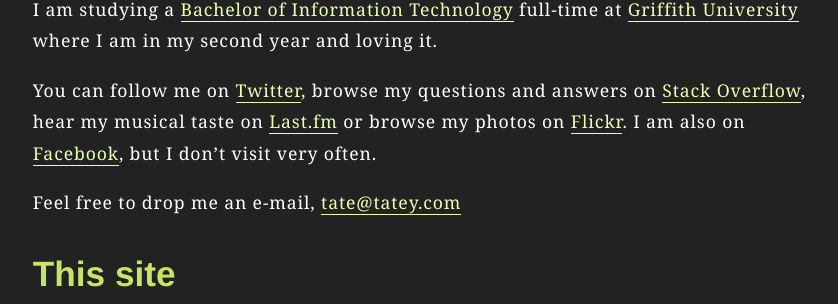
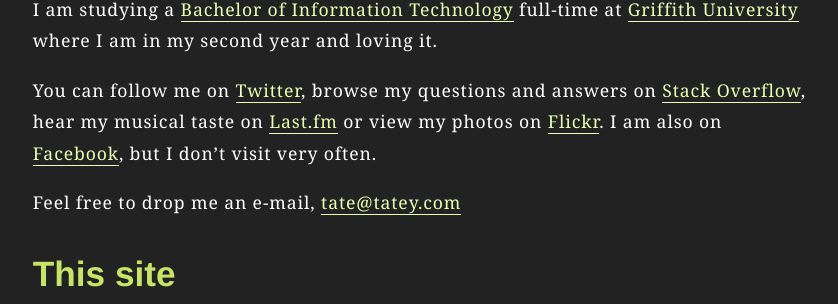
Before and after one commit to tatey/tatey.com, a Jekyll site: the page built from about.html, in a window 1280 px wide. Shown: the part 805-1109 px from the top of the page, without its empty margins (220-1058 px from the left). Built offline with Jekyll 4.4.1, drawn with Linux system fonts in a browser that asks for light colours.

Commit message:
Fixed sentence in about. Blockquotes are now italic

```diff
--- a/about.html
+++ b/about.html
@@ -13,7 +13,7 @@
 
 <p>I am studying a <a href="http://www17.griffith.edu.au/cis/p_cat/require.asp?ProgCode=1042&amp;Type=structure">Bachelor of Information Technology</a> full-time at <a href="http://griffith.edu.au">Griffith University</a> where I am in my second year and loving it.</p>
 
-<p>You can follow me on <a href="http://twitter.com/tatejohnson">Twitter</a>, browse my questions and answers on <a href="http://stackoverflow.com/users/106997/tate-johnson">Stack Overflow</a>, hear my musical taste on <a href="http://www.last.fm/user/Tatey">Last.fm</a> or browse my photos on <a href="http://www.flickr.com/photos/23054854@N06/">Flickr</a>. I am also on <a href="http://www.facebook.com/profile.php?id=1119786614">Facebook</a>, but I don&rsquo;t visit very often.</p>
+<p>You can follow me on <a href="http://twitter.com/tatejohnson">Twitter</a>, browse my questions and answers on <a href="http://stackoverflow.com/users/106997/tate-johnson">Stack Overflow</a>, hear my musical taste on <a href="http://www.last.fm/user/Tatey">Last.fm</a> or view my photos on <a href="http://www.flickr.com/photos/23054854@N06/">Flickr</a>. I am also on <a href="http://www.facebook.com/profile.php?id=1119786614">Facebook</a>, but I don&rsquo;t visit very often.</p>
 
 <p>Feel free to drop me an e-mail, <a href="mailto:tate@tatey.com">tate@tatey.com</a></p>
 
--- a/stylesheets/screen.css
+++ b/stylesheets/screen.css
@@ -196,6 +196,11 @@
   text-align: center;
 }
 
+blockquote
+{
+  font-style: italic;
+}
+
 blockquote a,
 .about a
 {
```
